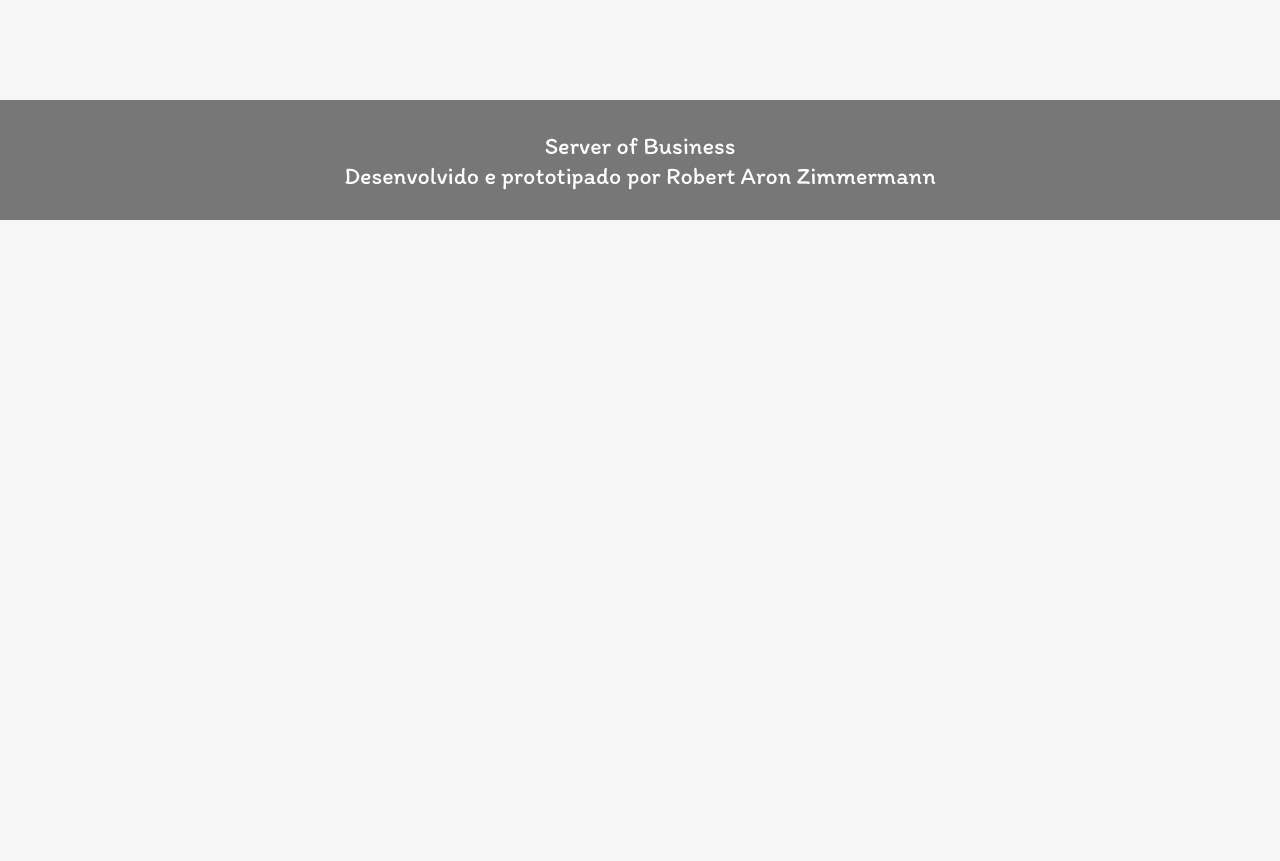
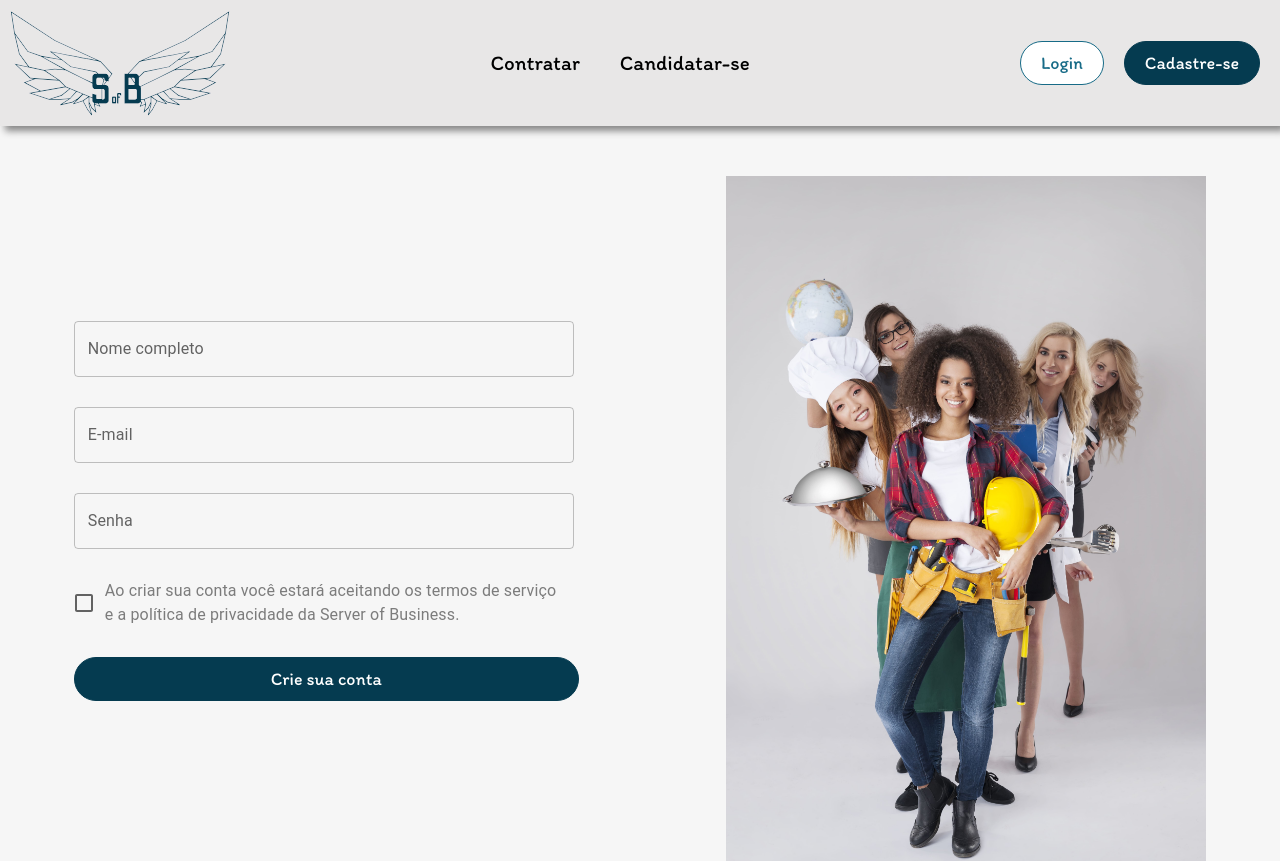
Before and after one commit to RA4Z/server-of-business, a React (Create React App) app: page /cadastro in a window 1280 px wide. Shown: the top 861 px of the page. Before the commit the page ends 800 px from the top, so only its background shows below. Built offline with nearby package versions, Linux system fonts and the light colour scheme.

Commit message:
Criação da tela de cadastro

```diff
--- a/src/components/OptionMenu/index.tsx
+++ b/src/components/OptionMenu/index.tsx
@@ -23,7 +23,7 @@ export default function OptionMenu(props: Props) {
                 </>
                 :
                 <>
-                    <Button texto='Crie sua conta' dark={true} />
+                    <Button texto='Crie sua conta' dark={true} onClick={() => navigate('/cadastro')} />
                     <Divider style={{background:'#7C7C7C',width:'100%',margin:5}}></Divider>
                     <Button texto='Especialistas Cadastrados' dark={false} />
                     <Button texto='Serviços Solicitados em aberto' dark={false} />
--- /dev/null
+++ b/src/pages/Cadastro/Cadastro.module.scss
@@ -0,0 +1,35 @@
+@import "styles/variaveis";
+@import "styles/breakpoints";
+
+.input {
+    width: calc(100px + 50vmin);
+}
+
+.check {
+    color: $texto-secundario;
+    max-width: calc(100px + 50vmin);
+}
+
+.container {
+    display: flex;
+    justify-content: space-around;
+    flex-direction: row;
+
+    &__left {
+        display: flex;
+        flex-direction: column;
+        justify-content: center;
+        gap: 30px;
+    }
+
+    &__right {
+        display: flex;
+        margin-top: 50px;
+
+        img {
+            display: flex;
+            max-height: 90vh;
+        }
+    }
+
+}
--- /dev/null
+++ b/src/pages/Cadastro/index.tsx
@@ -0,0 +1,26 @@
+import { Checkbox, FormControlLabel, TextField } from '@mui/material'
+import styles from './Cadastro.module.scss'
+import Imagem from 'images/tela-cadastro.jpg'
+import Header from 'components/Header'
+import Button from 'components/Button'
+
+export default function Cadastro() {
+    return (
+        <>
+            <Header />
+            <div className={styles.container}>
+                <form className={styles.container__left}>
+                    <TextField id="outlined-basic" label="Nome completo" variant="outlined" className={styles.input} />
+                    <TextField id="outlined-basic" label="E-mail" variant="outlined" className={styles.input} />
+                    <TextField id="outlined-password-input" label="Senha" variant="outlined" type='password' autoComplete="current-password" className={styles.input} />
+
+                    <FormControlLabel control={<Checkbox />} label="Ao criar sua conta você estará aceitando os termos de serviço e a política de privacidade da Server of Business." className={styles.check} />
+                    <Button texto='Crie sua conta' dark={true} />
+                </form>
+                <div className={styles.container__right}>
+                    <img src={Imagem} alt='Imagem representando profissões' />
+                </div>
+            </div>
+        </>
+    )
+}
--- a/src/pages/routes.tsx
+++ b/src/pages/routes.tsx
@@ -1,8 +1,11 @@
 import { BrowserRouter as Router, Routes, Route } from 'react-router-dom';
+import { useState } from 'react';
+
 import Home from './Home';
 import Login from './Login';
+import Cadastro from './Cadastro';
+
 import Header from 'components/Header';
-import { useState } from 'react';
 import Footer from 'components/Footer';
 
 export default function AppRouter() {
@@ -18,9 +21,9 @@ export default function AppRouter() {
                     <Route index element={<Home pagina={pagina} childToParent={childToParent} />} />
                 </Route>
                 <Route path='/login' element={<Login />} />
+                <Route path='/cadastro' element={<Cadastro />} />
             </Routes>
             <Footer />
-
         </Router>
     )
 }
```
Also changed, not shown: src/images/tela-cadastro.jpg (added).
